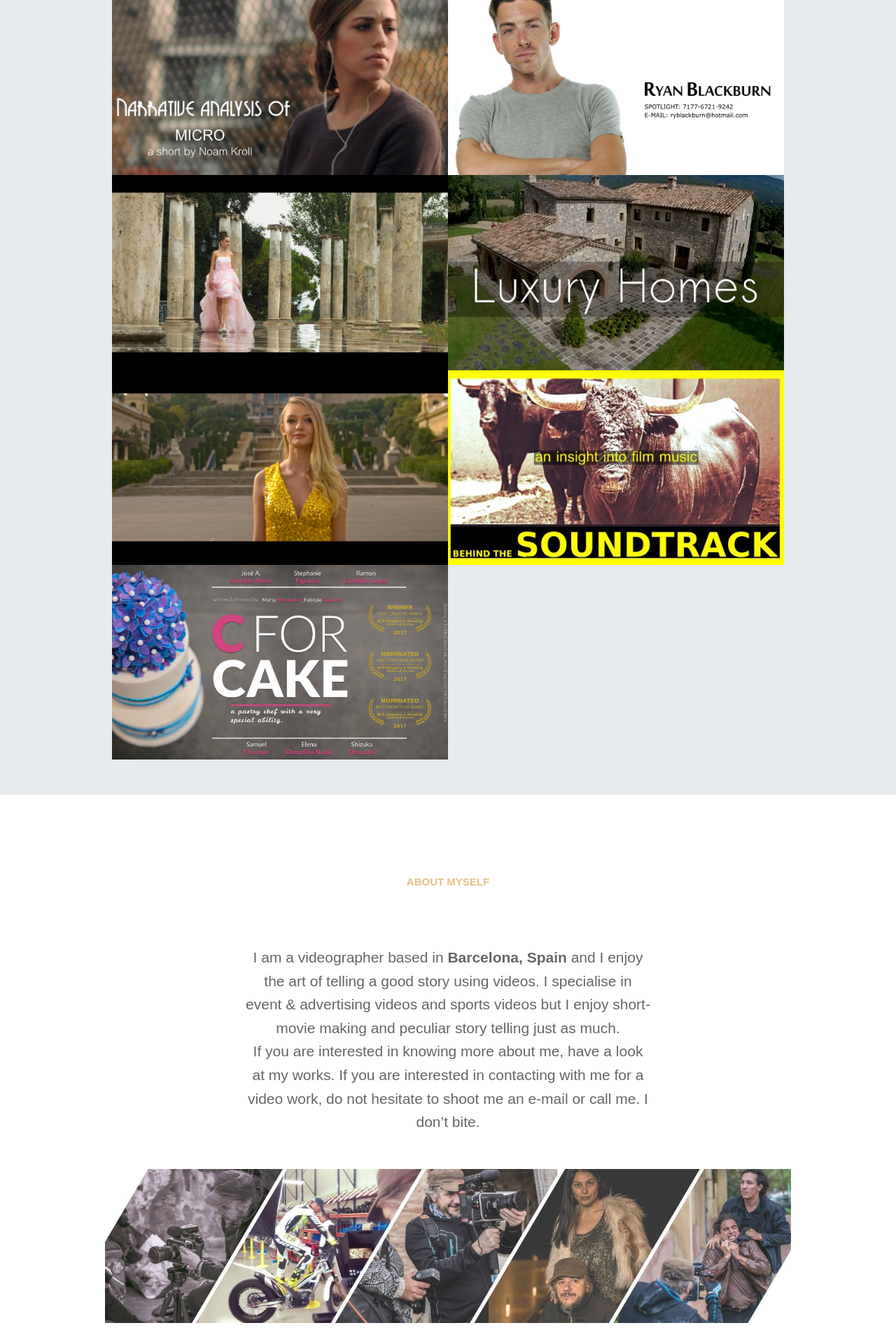
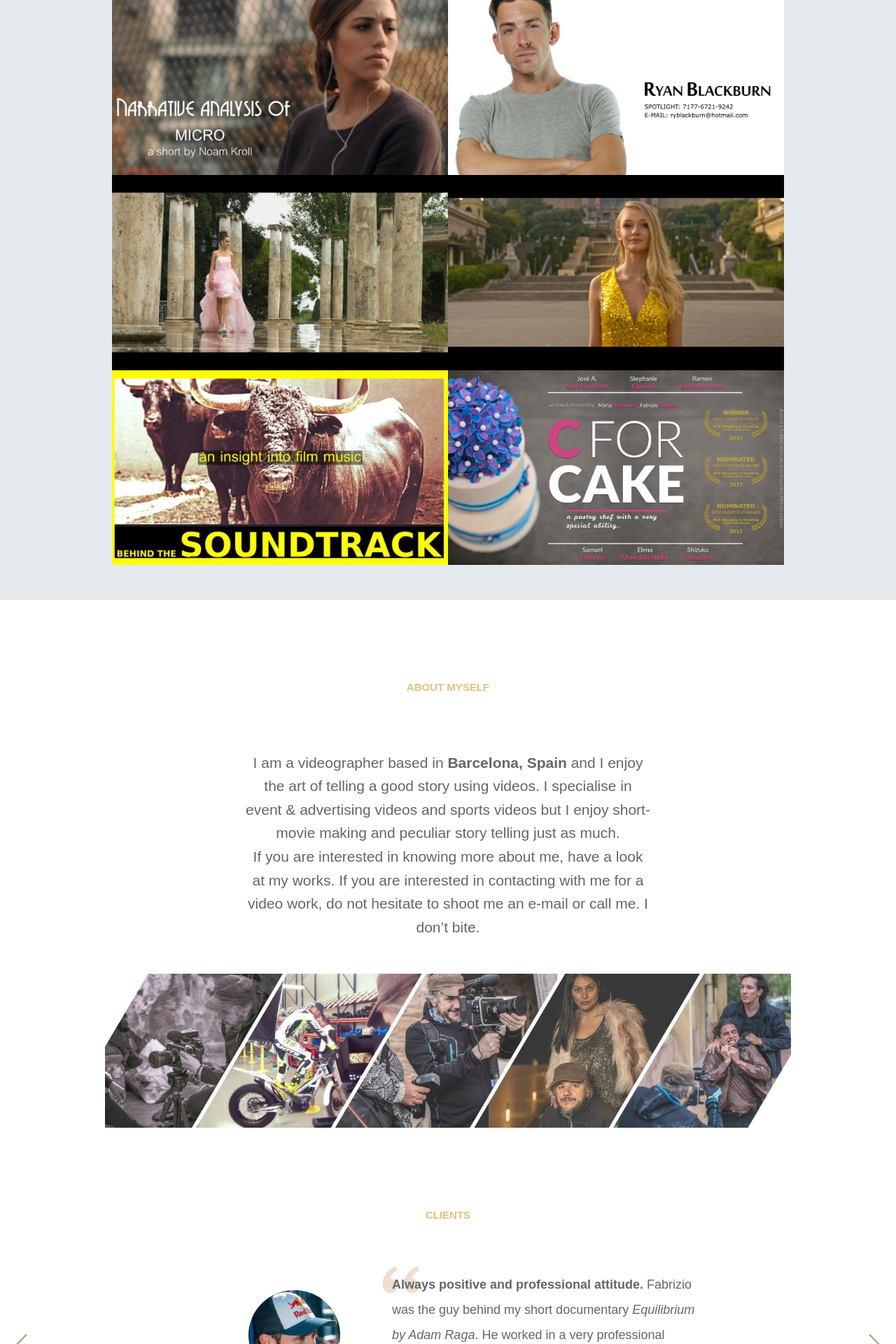
Before and after one commit to fabriziotappero/focusaway.com, a Jekyll site: the page built from index.html, in a window 1280 px wide. Shown: the part 2071-3991 px from the top of the page at 70% size. Built offline with Jekyll 4.4.1, drawn with Linux system fonts in a browser that asks for light colours; nearby versions of some CDN libraries; some web fonts are replaced.

```diff
--- a/_data/settings.yml
+++ b/_data/settings.yml
@@ -66,7 +66,7 @@ projects:
 - {name: Short Film Narrative Analysis, folder: 'proj-7', file: 'work/proj-7.html'}
 - {name: Actor Reel, folder: 'proj-8', file: 'work/proj-8.html'}
 - {name: The Magic of Cinema, folder: 'proj-9', file: 'work/proj-9.html'}
-- {name: Luxury Homes, folder: 'proj-10', file: 'work/proj-10.html'}
+#- {name: Luxury Homes, folder: 'proj-10', file: 'work/proj-10.html'}
 - {name: Classic Architecture and Fashion , folder: 'proj-11', file: 'work/proj-11.html'}
 - {name: Behind the Soundtrack, folder: 'proj-12', file: 'work/proj-12.html'}
 - {name: C for Cake - Short Film, folder: 'proj-13', file: 'work/proj-13.html'}
```
